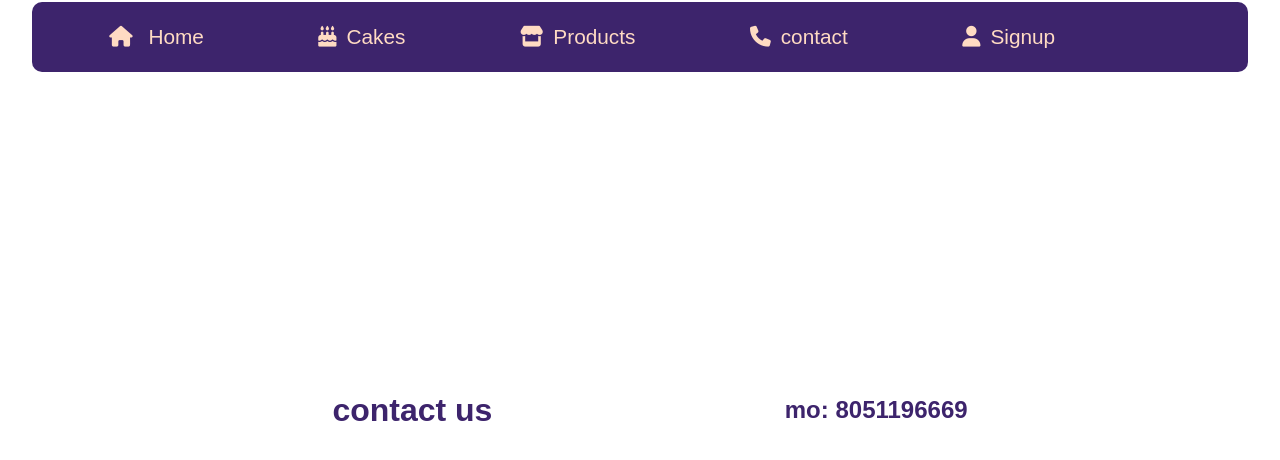
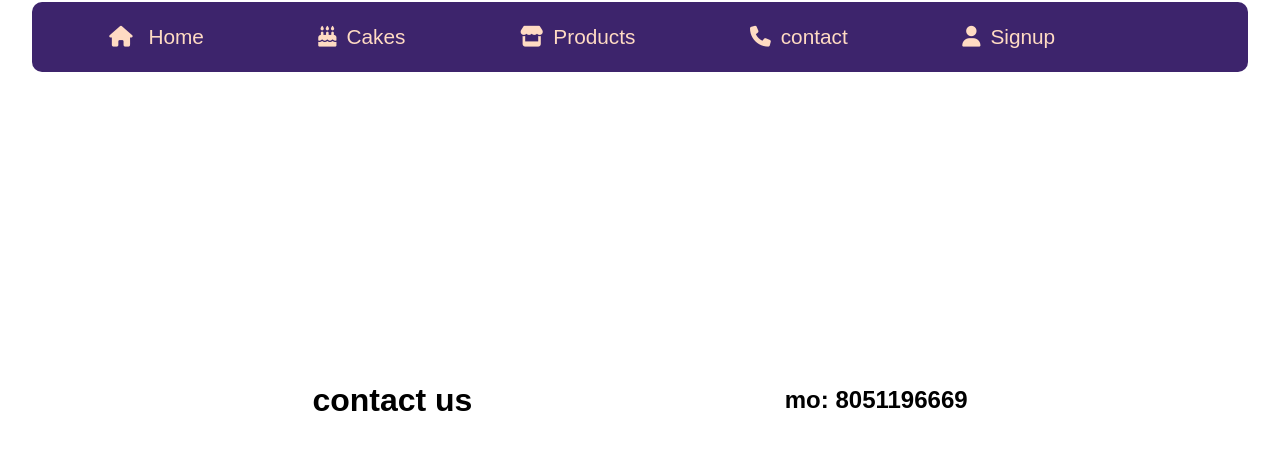
Before and after one commit to Utsavladia/cake-shop, a React (Create React App) app: page /about in a window 1280 px wide. Shown: the top 460 px of the page. Built offline with nearby package versions, Linux system fonts and the light colour scheme; a web font is replaced by a local one.

Commit message:
heading gap

```diff
--- a/src/Pages/About/index.js
+++ b/src/Pages/About/index.js
@@ -2,7 +2,7 @@ import React from "react";
 import "./styles.css";
 
 export default function About() {
-  return <div className="heading"><h1>contact us</h1>
+  return <div className="head"><h1>contact us</h1>
   <h2>mo: 8051196669</h2>
   </div>;
 }
--- a/src/Pages/About/styles.css
+++ b/src/Pages/About/styles.css
@@ -1,4 +1,4 @@
-.heading{
+.head{
     width: 100%;
     height: 100vh;
     display: flex;
--- a/src/Pages/Products/index.js
+++ b/src/Pages/Products/index.js
@@ -2,5 +2,5 @@ import React from "react";
 import "./styles.css";
 
 export default function Products() {
-  return <div className="heading">product page</div>;
+  return <div className="head">product page</div>;
 }
--- a/src/Pages/Products/styles.css
+++ b/src/Pages/Products/styles.css
@@ -1,4 +1,4 @@
-.heading{
+.head{
     width: 100%;
     height: 100vh;
     display: flex;
--- a/src/Pages/Signup/index.js
+++ b/src/Pages/Signup/index.js
@@ -4,7 +4,7 @@ import React from 'react';
 import "./styles.css";
 
 function App() {
-  return (<div className='heading'><h1>signup page</h1></div>
+  return (<div className='head'><h1>signup page</h1></div>
   );
 }
 
--- a/src/Pages/Signup/styles.css
+++ b/src/Pages/Signup/styles.css
@@ -1,4 +1,4 @@
-.heading{
+.head{
   width: 100%;
   height: 100vh;
   display: flex;
```
Also changed, not shown: 12 other files (tests, documents, lock files or other folders).
